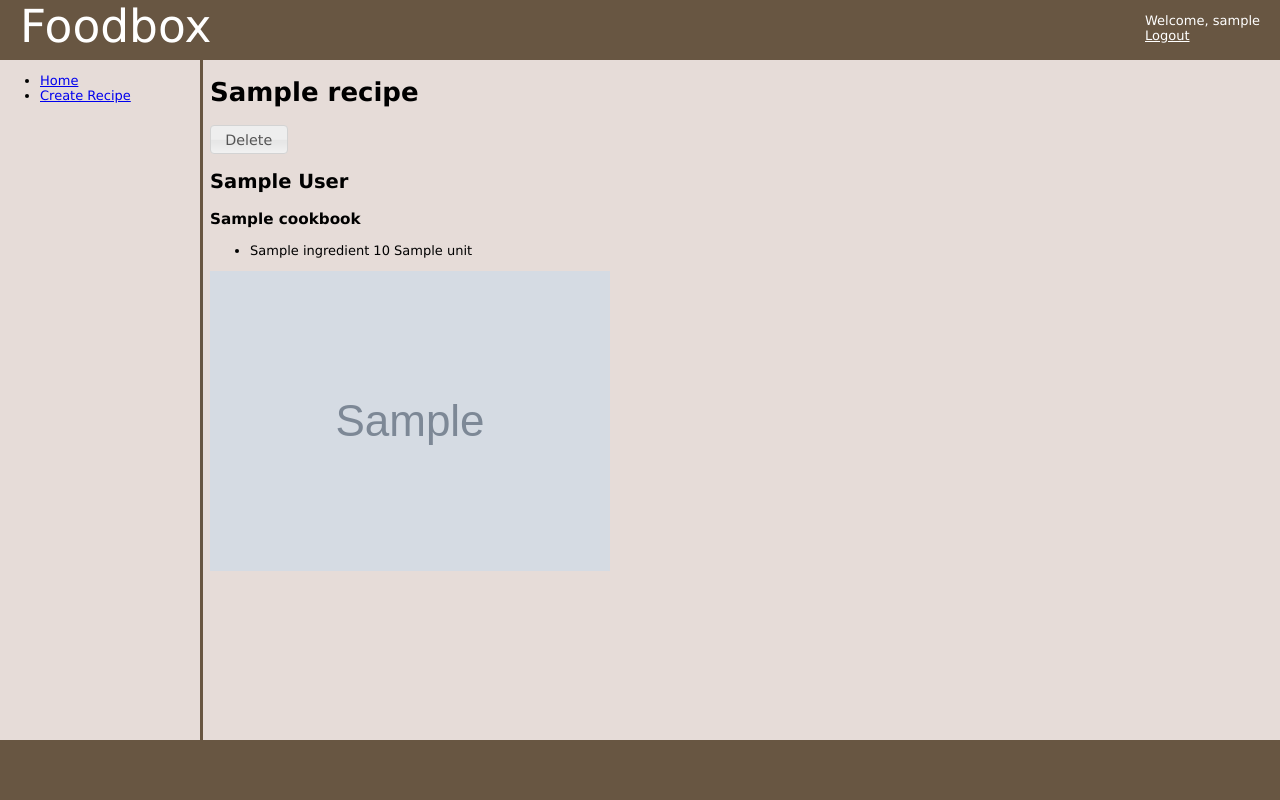
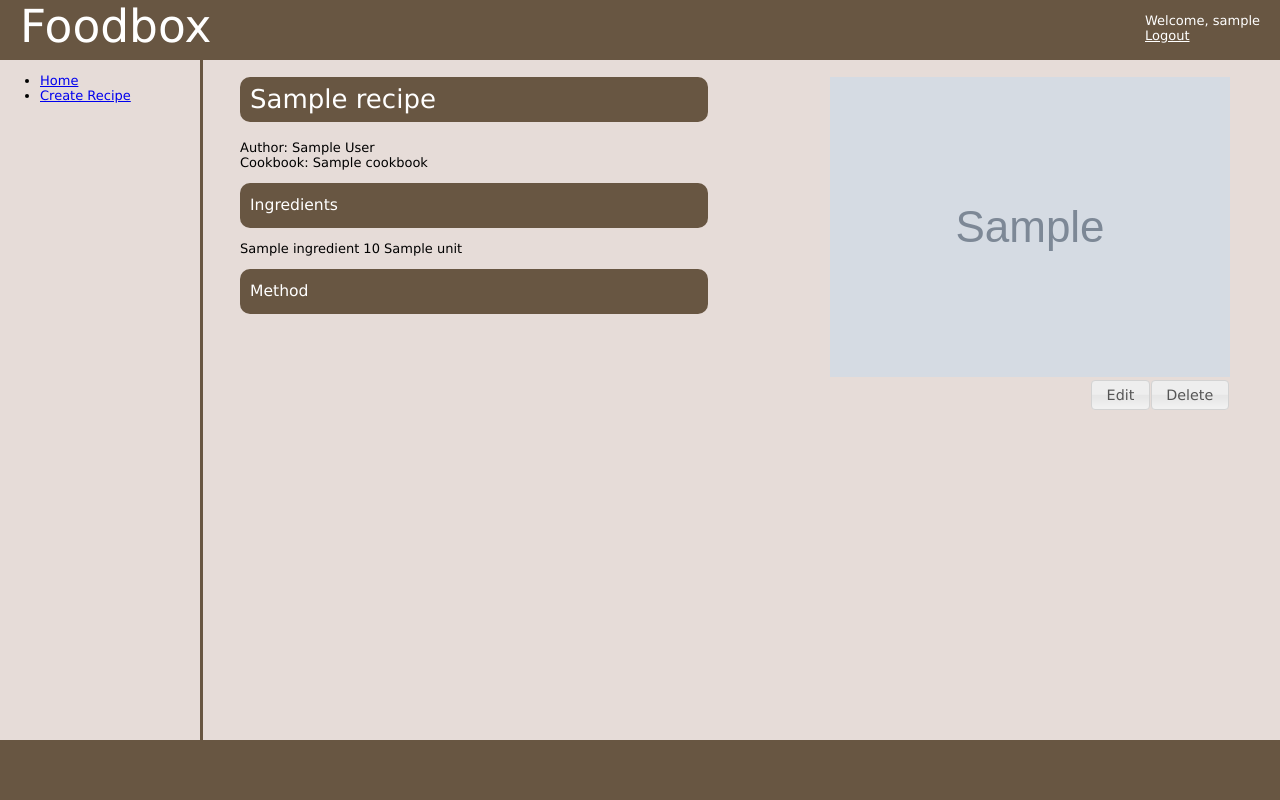
Before and after one commit to teajay/TJJS-Hack, a Python web app: template foodie/src/templates/recipe.html in a window 1280 px wide. Run offline with Jinja, Linux system fonts and the light colour scheme; the template is opened without the code that fills it: most values are stand-ins (such as "Sample title", 1, 10 or a date in 2020); grey boxes marked "Sample" are stand-in pictures; some libraries are stand-ins or nearby versions.

Commit message:
better styling on recipe page. giving all pages access to the recipe location provider (in kind of a brutal way...).

```diff
--- a/foodie/src/handlers/FoodieHandler.py
+++ b/foodie/src/handlers/FoodieHandler.py
@@ -2,6 +2,7 @@ import webapp2
 import jinja2
 
 from google.appengine.api import users
+import Locations as locations
 
 jinja_environment = jinja2.Environment(loader=jinja2.FileSystemLoader('templates'))
 
@@ -21,7 +22,8 @@ class FoodieHandler(webapp2.RequestHandler):
         default_template_values = {
             'user_name': user_name,
             'url_linktext': url_linktext,
-            'url': url
+            'url': url,
+            'location_provider': locations.get_location_provider()
         }
 
         all_values = dict(default_template_values.items() + template_values.items())
--- a/foodie/src/main.py
+++ b/foodie/src/main.py
@@ -1,6 +1,8 @@
 import webapp2
 from handlers.Recipes import *
+import handlers.Locations as locations
 
+locations.register_location_provider(RecipeLocationProvider())
 
 app = webapp2.WSGIApplication([(CreateRecipeHandler.location(), CreateRecipeHandler),
                                (RecipesHandler.location(), RecipesHandler),
--- a/foodie/src/stylesheets/controls.css
+++ b/foodie/src/stylesheets/controls.css
@@ -5,7 +5,7 @@
 }
 
 .foodie-float-element {
-	background-color:#eeeeee;
+	background-color:#685642;;
 	border: 1px solid #685642;
 	height: 150px;
 	width: 150px;
@@ -16,6 +16,10 @@
 	-moz-border-radius: 10px;
     -webkit-border-radius: 10px;
     border-radius: 10px;
+}
+
+.foodie-float-element a {
+	color:white;
 }
 
 .foodie-float-element a {
--- a/foodie/src/stylesheets/main.css
+++ b/foodie/src/stylesheets/main.css
@@ -13,6 +13,7 @@ html, body {
 
 h1 {
 	font-size: 2em;
+	font-weight:600;
 }
 
 h2 {
@@ -101,3 +102,42 @@ h2 {
 .add-more-button span {
 	width:15px;
 }
+
+.foodie-recipe-main {
+	margin-left:30px;
+}
+
+.foodie-recipe-right {
+	float:right;
+	margin-right:50px;
+}
+
+.foodie-recipe-buttons button {
+	float:right;
+}
+
+.foodie-recipe-items {
+	list-style-type:none;
+	padding-left:0px;
+}
+
+.foodie-ingredients h2, .foodie-recipe-method h2 {
+	font-size:1.2em;
+	font-weight:600;
+
+}
+
+.foodie-recipe-main h1, .foodie-ingredients h2, .foodie-recipe-method h2 {
+	margin-right:572px;
+	-moz-border-radius: 10px;
+    -webkit-border-radius: 10px;
+    border-radius: 10px;
+    padding:5px;
+    height:35px;
+    vertical-align:middle;
+    line-height:35px;
+    background-color:#685642;
+    padding-left:10px;
+    color:white;
+    font-weight:normal;
+}
--- a/foodie/src/templates/controls.html
+++ b/foodie/src/templates/controls.html
@@ -66,10 +66,11 @@
 
 {% macro float_element(title, location, icon_location) -%}
 	<div class='foodie-float-element'>
-		<a href='{{ location }}'>{{ title }}</a>
-		<div class='foodie-float-icon'>
-			<img src='{{ icon_location }}' />
-		</div>
+		<a href='{{ location }}'>{{ title }}
+			<div class='foodie-float-icon'>
+				<img src='{{ icon_location }}' />
+			</div>
+		</a>
 	</div>
 {%- endmacro %}
 
--- a/foodie/src/templates/layout.html
+++ b/foodie/src/templates/layout.html
@@ -32,7 +32,7 @@
 				<div id="nav">
 					<div class="foodie-links">
 						<ul>
-							<li><a href="/recipes">Home</a></li>
+							<li><a href='{{ location_provider.get_home_location() }}'>Home</a></li>
 							<li>{{ controls.link("Create Recipe", "create-recipe-button") }}</li>
 						</ul>
 					</div>
--- a/foodie/src/templates/recipe.html
+++ b/foodie/src/templates/recipe.html
@@ -2,31 +2,37 @@
 {% import "controls.html" as controls %}
 
 {% block content %}
-	<h1>
-		{{ recipe.title }}
-	</h1>
+	<div class='foodie-recipe-right'>
+		{{ controls.image(location_provider.get_photo_location(recipe), 512, 512) }}
+		<div class='foodie-recipe-buttons'>
+			{{ controls.button_post_link(location_provider.get_delete_location(recipe), 'Delete') }}
+			{{ controls.button_post_link('', 'Edit') }}
+		</div>
+	</div>
+	<div class="foodie-recipe-main">
+		<h1>{{ recipe.title }}</h1>
 
-	<div>
-	 {{ controls.button_post_link(location_provider.get_delete_location(recipe), 'Delete') }}
-	</div>
+		<p>
+			Author: {{ recipe.author }}
+			<br>
+			Cookbook: {{ recipe.cookbook }}
+		</p>
 
-	<h2>
-		{{ recipe.author }}
-	</h2>
-	<h3>
-		{{ recipe.cookbook }}
-	</h3>
-
-	<ul class='ingredients'>
+		<div class='foodie-ingredients'>
+			<h2>Ingredients</h2>
+			<ul class='foodie-recipe-items'>
 				{% for recipe_item in recipe.items %}
 					<li>
 						{{ recipe_item.ingredient }} {{ recipe_item.quantity }} {{ recipe_item.unit }}
 					</li>
 				{% endfor %}
 			</ul>
-
-	<div>
-		{{ controls.image(location_provider.get_photo_location(recipe), 512, 512) }}
 		</div>
 
+		<div class='foodie-recipe-method'>
+			<h2>Method</h2>
+		</div>
+	</div>
+
+
 {% endblock %}
```
Also changed, not shown: foodie/src/handlers/Recipes.py (+7 -9 lines). Lines whose indentation alone changed are shown as unchanged.
